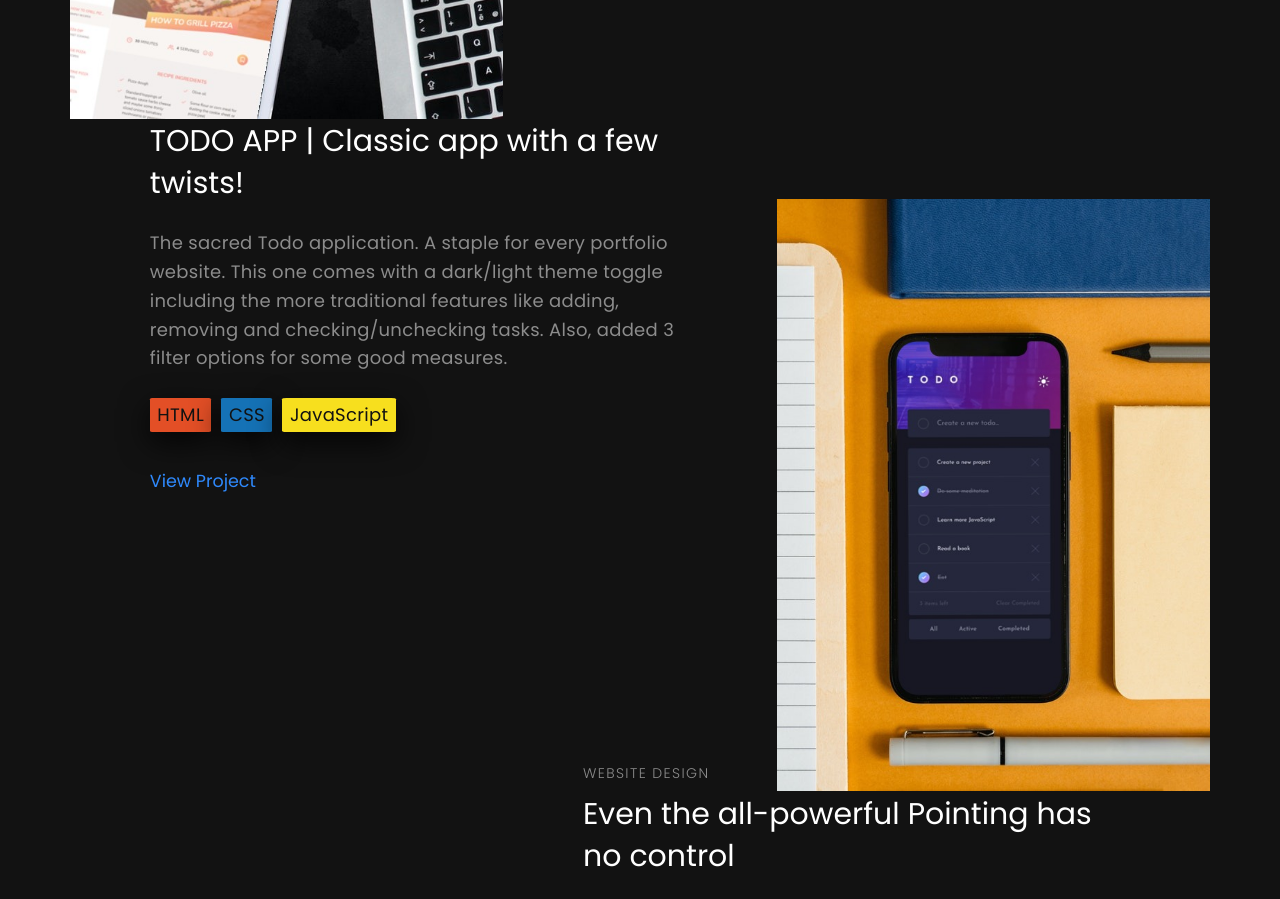
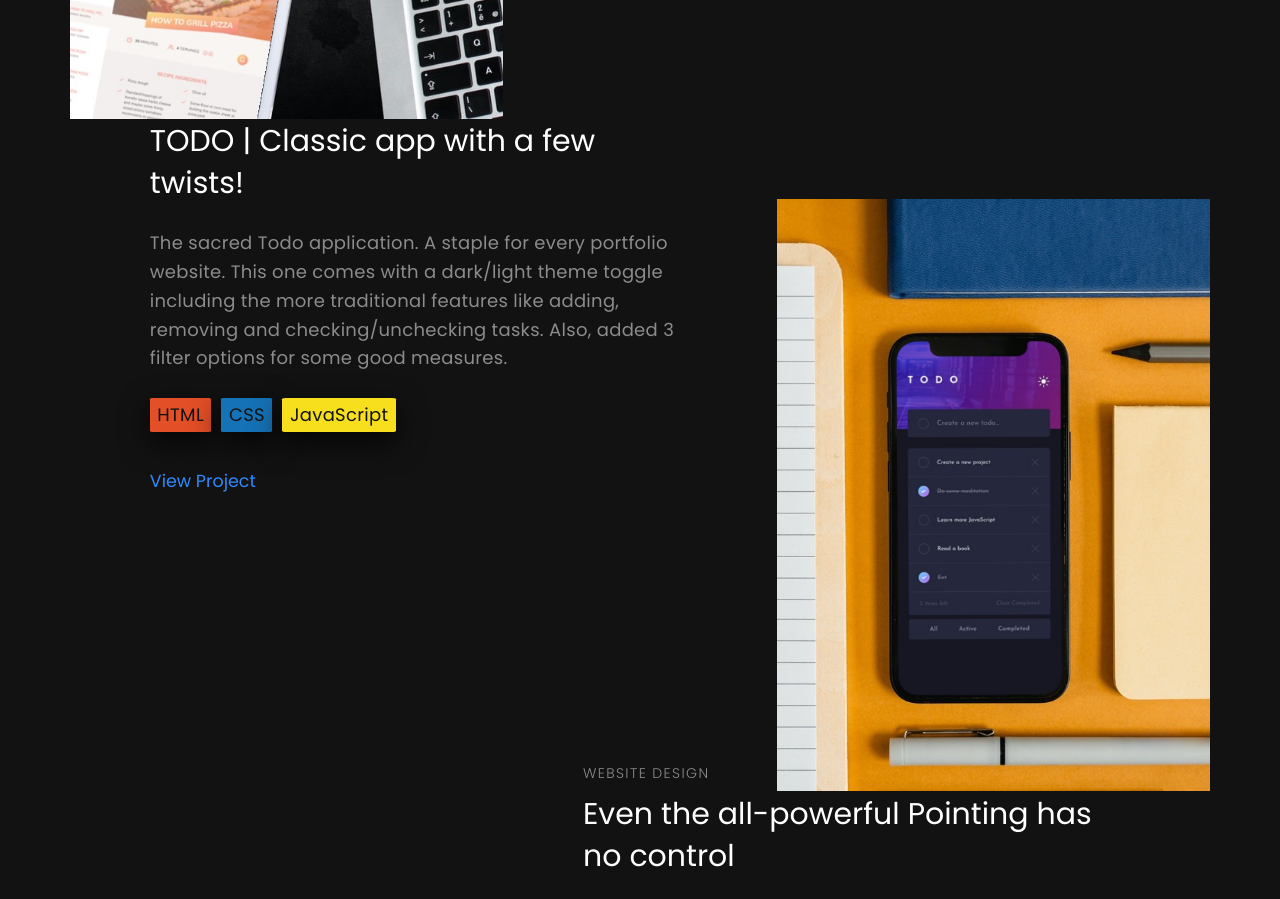
Before and after one commit to usman-FE/Personal-Portfolio, a website: page index.html in a window 1280 px wide. Shown: the part 3600-4499 px from the top of the page. Drawn offline with Linux system fonts and the light colour scheme.

Commit message:
For netlify

```diff
--- a/index.html
+++ b/index.html
@@ -268,7 +268,7 @@ Built with the MVC architecture and OOP which makes the app future proof in term
           <div class="portfolio-block__details-box">
             <h5 class="heading-5">Application</h5>
             <h2 class="heading-2 portfolio-block__details-box__heading">
-              TODO APP | Classic app with a few twists!
+              TODO | Classic app with a few twists!
             </h2>
             <p class="detail-paragraph portfolio-block__details-box__paragraph">
               The sacred Todo application. A staple for every portfolio website. This one comes with a dark/light theme toggle including the more traditional features like adding, removing and checking/unchecking tasks. Also, added 3 filter options for some good measures.
```
Also changed, not shown: 1 other file.
